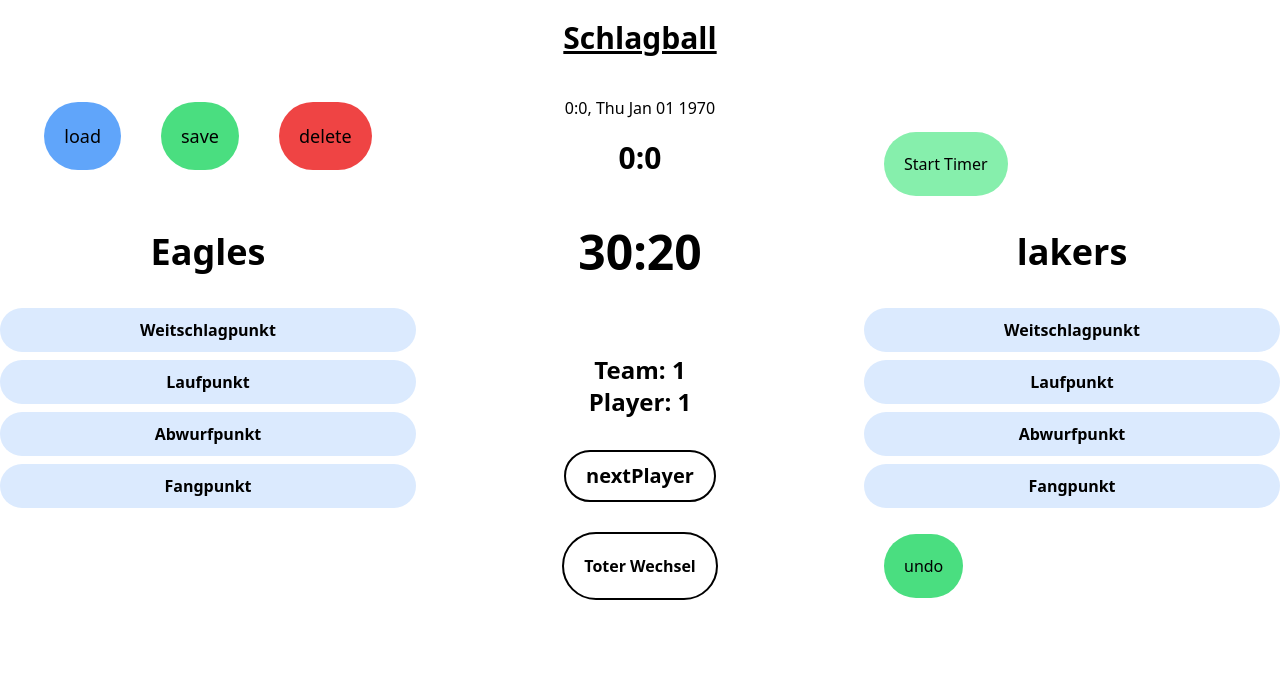
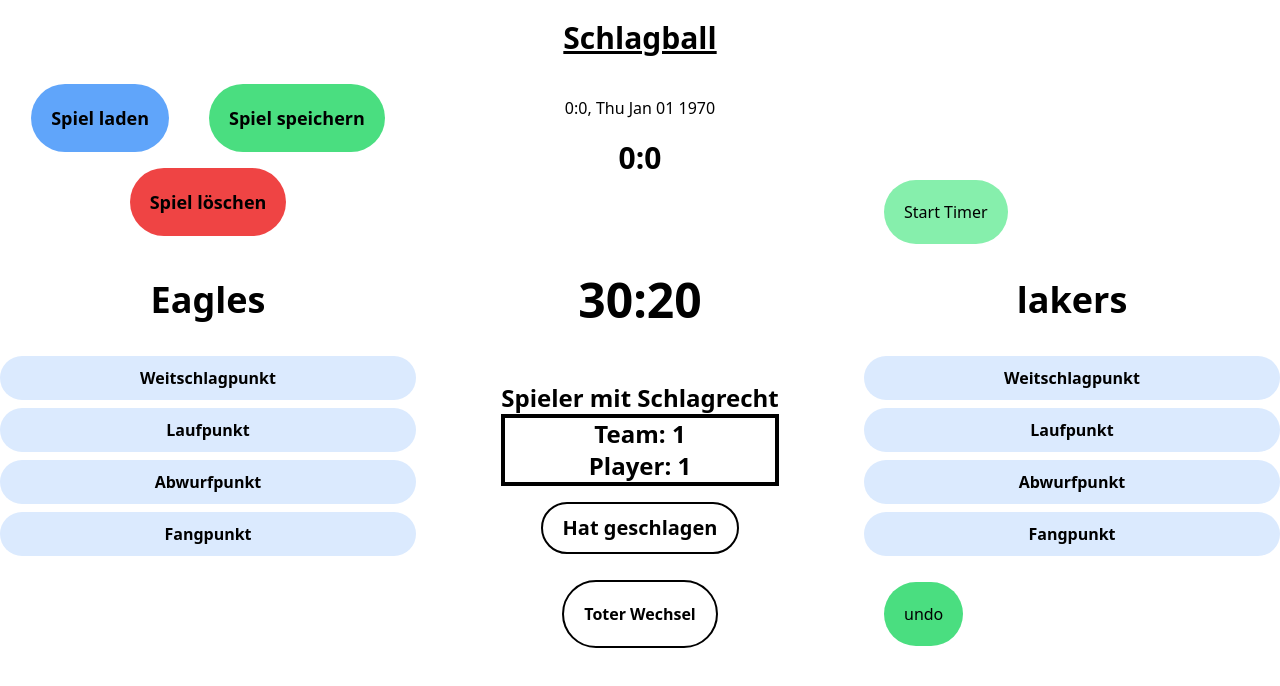
Before and after one commit to Colindustrys/schlagballfrontend, a Next.js app: page /game in a window 1280 px wide. Shown: the top 686 px of the page. Built offline with nearby package versions, Linux system fonts and the light colour scheme.

Commit message:
Changed wording on some of the buttons

```diff
--- a/components/currentPlayer.tsx
+++ b/components/currentPlayer.tsx
@@ -25,10 +25,13 @@ const CurrentPlayer: React.FC<myCurrentPlayer> = ({json, nextPlayer}) => {
   }
 
   return (
-    <div className=' text-center'>
-      <p className='mt-8 font-bold text-2xl'>Team: {json.currentTeam + 1}</p>
-      <p className='mb-8 font-bold text-2xl'>Player: {currentPlayer + 1}</p>
-      <button className=' bg-white text-xl border border-black border-2 font-bold py-2.5 px-5 rounded-full' onClick={nextPlayer}>nextPlayer</button>
+    <div className='text-center'>
+      <p className='mt-4 font-bold text-2xl'>Spieler mit Schlagrecht</p>
+      <div className='border-4 border-black mb-4'>
+        <p className='font-bold text-2xl'>Team: {json.currentTeam + 1}</p>
+        <p className='font-bold text-2xl'>Player: {currentPlayer + 1}</p>
+      </div>
+      <button className=' bg-white text-xl border border-black border-2 font-bold py-2.5 px-5 rounded-full' onClick={nextPlayer}>Hat geschlagen</button>
     </div>
   );
 }
--- a/components/testComponent.tsx
+++ b/components/testComponent.tsx
@@ -9,10 +9,10 @@ interface myFunctions {
 
 const TestComponent: React.FC<myFunctions> = ({loadData, saveData, clearCookies}) => {
   return (
-    <div className='text-center text-lg'>
-      <button className="bg-blue-400 nice-button" onClick={loadData}>load</button>
-      <button className="mx-5 bg-green-400 nice-button" onClick={saveData}>save</button>
-      <button className="mx-5 bg-red-500 nice-button" onClick={clearCookies}>delete</button>
+    <div className='text-center text-lg font-bold'>
+      <button className="bg-blue-400 nice-button my-2" onClick={loadData}>Spiel laden</button>
+      <button className="mx-5 bg-green-400 nice-button my-2" onClick={saveData}>Spiel speichern</button>
+      <button className="mx-5 bg-red-500 nice-button my-2" onClick={clearCookies}>Spiel löschen</button>
     </div>
   );
 }
```
